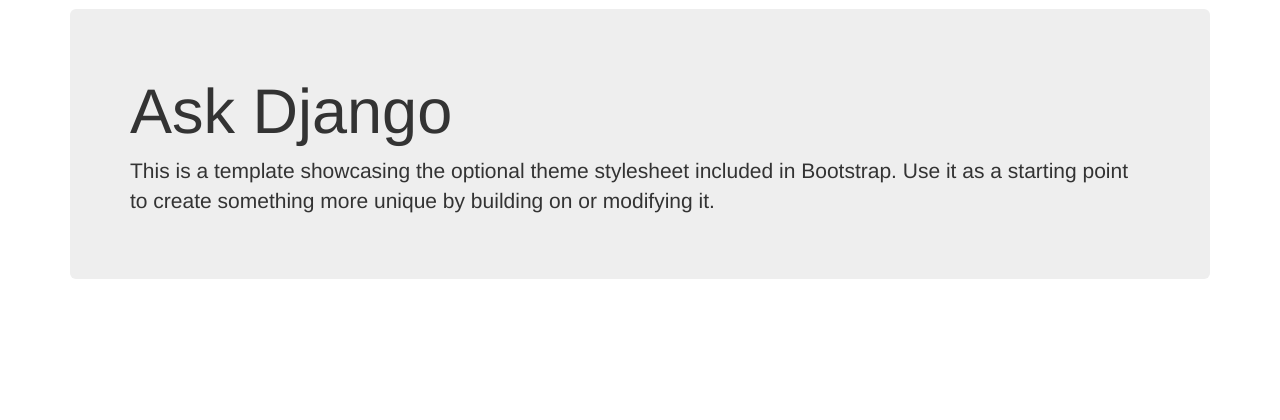
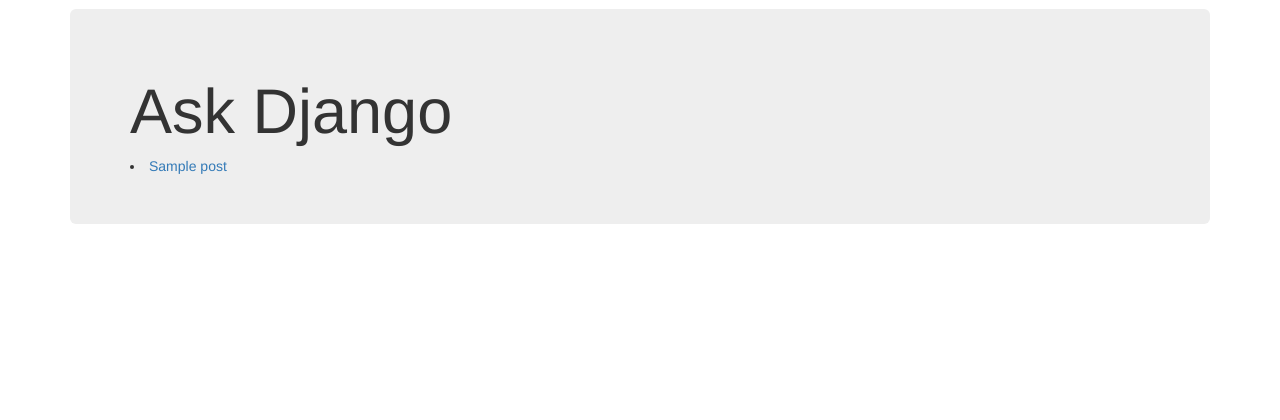
Before and after one commit to Sangheun/sangheunlee, a Django app: page / in a window 1280 px wide. Shown: the part 51-471 px from the top of the page. Run offline with Django 3.2, Linux system fonts and the light colour scheme; tables that the repository leaves empty hold one stand-in row (values such as "Sample post"); some libraries are stand-ins or nearby versions.

Commit message:
post_detail

```diff
--- a/blog/models.py
+++ b/blog/models.py
@@ -8,6 +8,8 @@
 
     def __str__(self):
         return self.title
+    def get_absolute_url(self):
+        return reverse('blog:post_detail', args=[self.pk])
 
 class Comment(models.Model):
     post = models.ForeignKey(Post)
--- a/blog/templates/blog/index.html
+++ b/blog/templates/blog/index.html
@@ -37,7 +37,13 @@
 <div class="container">
     <div class="jumbotron">
         <h1>Ask Django</h1>
-        <p>This is a template showcasing the optional theme stylesheet included in Bootstrap. Use it as a starting point to create something more unique by building on or modifying it.</p>
+        {% for post in post_list %}
+        <li>
+            <a href="{% url "blog:post_detail" post.pk %}">
+                {{post.title}}
+            </a>
+        </li>
+        {% endfor %}
     </div>
 </div>
 
--- a/blog/urls.py
+++ b/blog/urls.py
@@ -2,9 +2,9 @@
 
 urlpatterns = [
     url(r'^$', 'blog.views.index', name='index'),
-    url(r'^new/$', 'blog.views.post_new', name='post_new'),
-    url(r'^(?P<pk>\d+)/edit/$', 'blog.views.post_edit'),
+    # url(r'^new/$', 'blog.views.post_new', name='post_new'),
+    # url(r'^(?P<pk>\d+)/edit/$', 'blog.views.post_edit'),
     url(r'^(?P<pk>\d+)/$', 'blog.views.post_detail', name='post_detail'),
-    url(r'^(?P<post_pk>\d+)/comments/new/$', 'blog.views.comment_new', name='comment_form'),
+    # url(r'^(?P<post_pk>\d+)/comments/new/$', 'blog.views.comment_new', name='comment_form'),
 
 ]
--- a/blog/views.py
+++ b/blog/views.py
@@ -7,7 +7,8 @@
 
 def index(request):
     post_list = Post.objects.all()
-    return render(request, 'blog/index.html', {'post_list': post_list})
+    return render(request, 'blog/index.html', {'post_list': post_list,
+        })
 
 def post_detail(request, pk):
     post = Post.objects.get(pk=pk)
```
Also changed, not shown: blog/templates/blog/post_detail.html (+5 -2 lines).
